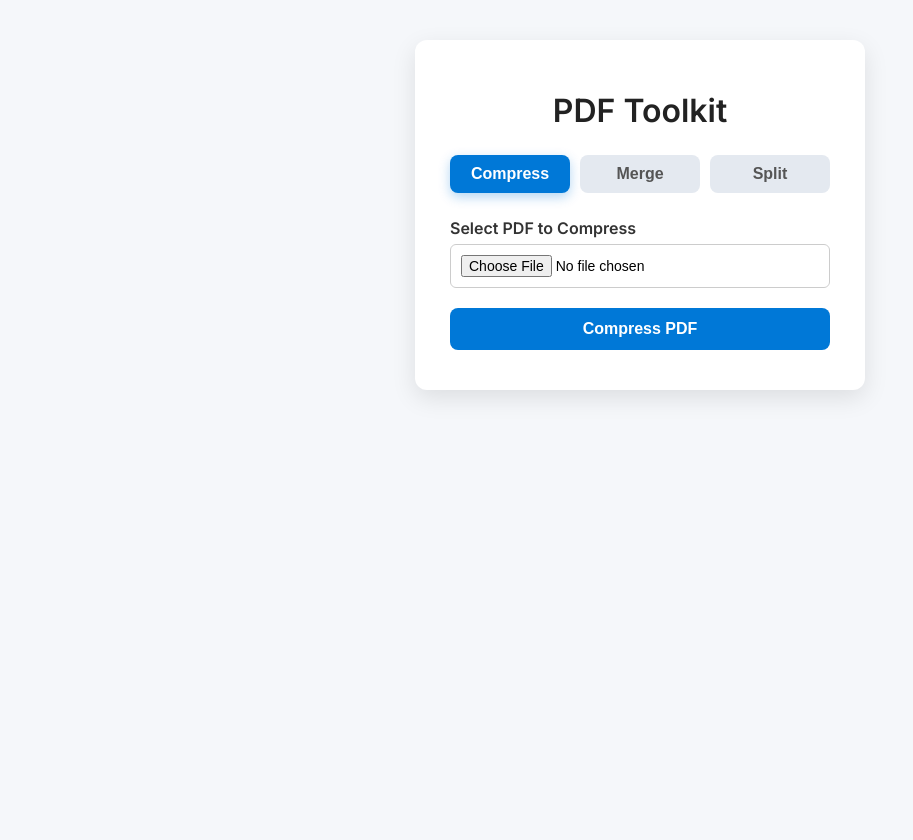
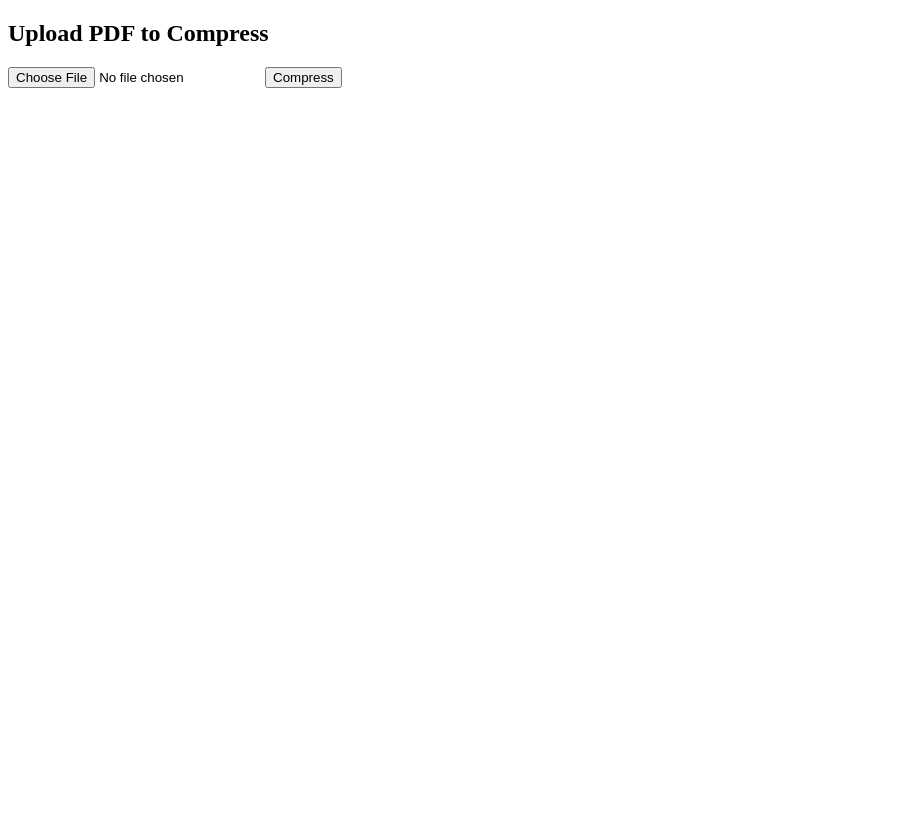
Before and after one commit to theepan7/pdf-compressor, a Flask app: page / in a window 1280 px wide. Shown: the whole page, without its empty margins (0-913 px from the left). After the commit the page ends 88 px from the top, so only its background shows below. Run offline with Flask 3, Linux system fonts and the light colour scheme; some libraries are stand-ins or nearby versions.

Commit message:
Update index.html

```diff
--- a/templates/index.html
+++ b/templates/index.html
@@ -1,179 +1,11 @@
 <!DOCTYPE html>
-<html lang="en">
-<head>
-<meta charset="UTF-8" />
-<meta name="viewport" content="width=device-width, initial-scale=1" />
-<title>PDF Toolkit</title>
-<style>
-  @import url('https://fonts.googleapis.com/css2?family=Inter:wght@400;600&display=swap');
-
-  body {
-    font-family: 'Inter', sans-serif;
-    background: #f5f7fa;
-    margin: 0;
-    padding: 0;
-    min-height: 100vh;
-    display: flex;
-    justify-content: center;
-    align-items: flex-start;
-    padding-top: 40px;
-  }
-
-  .container {
-    background: #fff;
-    box-shadow: 0 8px 24px rgba(0,0,0,0.1);
-    border-radius: 12px;
-    width: 380px;
-    padding: 30px 35px 40px;
-  }
-
-  h1 {
-    margin-bottom: 25px;
-    font-weight: 600;
-    color: #222;
-    text-align: center;
-  }
-
-  .tabs {
-    display: flex;
-    gap: 10px;
-    margin-bottom: 25px;
-  }
-
-  .tab-btn {
-    flex: 1;
-    background: #e4e9f0;
-    border: none;
-    border-radius: 8px;
-    padding: 10px 0;
-    cursor: pointer;
-    font-weight: 600;
-    color: #555;
-    transition: background-color 0.3s, color 0.3s;
-  }
-
-  .tab-btn.active {
-    background: #0078d7;
-    color: white;
-    box-shadow: 0 4px 12px rgba(0,120,215,0.3);
-  }
-
-  form {
-    display: flex;
-    flex-direction: column;
-  }
-
-  input[type="file"], input[type="number"] {
-    padding: 10px;
-    font-size: 14px;
-    border-radius: 6px;
-    border: 1px solid #ccc;
-    margin-bottom: 20px;
-    transition: border-color 0.3s;
-  }
-
-  input[type="file"]:focus, input[type="number"]:focus {
-    border-color: #0078d7;
-    outline: none;
-  }
-
-  label {
-    font-weight: 600;
-    margin-bottom: 6px;
-    color: #333;
-  }
-
-  button {
-    background-color: #0078d7;
-    color: white;
-    border: none;
-    padding: 12px 0;
-    font-size: 16px;
-    border-radius: 8px;
-    cursor: pointer;
-    font-weight: 600;
-    transition: background-color 0.3s;
-  }
-
-  button:hover {
-    background-color: #005ea3;
-  }
-
-  /* Hide all sections by default */
-  .section {
-    display: none;
-    animation: fadeIn 0.4s ease forwards;
-  }
-
-  /* Show active section */
-  .section.active {
-    display: block;
-  }
-
-  @keyframes fadeIn {
-    from {opacity: 0; transform: translateY(10px);}
-    to {opacity: 1; transform: translateY(0);}
-  }
-
-  /* Responsive */
-  @media (max-width: 420px) {
-    .container {
-      width: 90vw;
-      padding: 20px;
-    }
-  }
-</style>
-</head>
+<html>
+<head><title>Compress PDF</title></head>
 <body>
-<div class="container">
-  <h1>PDF Toolkit</h1>
-
-  <div class="tabs">
-    <button class="tab-btn active" onclick="showSection('compress')">Compress</button>
-    <button class="tab-btn" onclick="showSection('merge')">Merge</button>
-    <button class="tab-btn" onclick="showSection('split')">Split</button>
-  </div>
-
-  <div id="compress" class="section active">
-    <form method="post" action="/compress" enctype="multipart/form-data">
-      <label for="compressFile">Select PDF to Compress</label>
-      <input type="file" id="compressFile" name="file" accept=".pdf" required />
-      <button type="submit">Compress PDF</button>
-    </form>
-  </div>
-
-  <div id="merge" class="section">
-    <form method="post" action="/merge" enctype="multipart/form-data">
-      <label for="mergeFiles">Select PDFs to Merge</label>
-      <input type="file" id="mergeFiles" name="files" multiple accept=".pdf" required />
-      <button type="submit">Merge PDFs</button>
-    </form>
-  </div>
-
-  <div id="split" class="section">
-    <form method="post" action="/split" enctype="multipart/form-data">
-      <label for="splitFile">Select PDF to Split</label>
-      <input type="file" id="splitFile" name="file" accept=".pdf" required />
-      <label for="startPage">From page:</label>
-      <input type="number" id="startPage" name="start" min="1" required />
-      <label for="endPage">To page:</label>
-      <input type="number" id="endPage" name="end" min="1" required />
-      <button type="submit">Split PDF</button>
-    </form>
-  </div>
-</div>
-
-<script>
-  function showSection(id) {
-    // Hide all sections
-    document.querySelectorAll('.section').forEach(sec => sec.classList.remove('active'));
-    // Remove active from all buttons
-    document.querySelectorAll('.tab-btn').forEach(btn => btn.classList.remove('active'));
-    // Show current section
-    document.getElementById(id).classList.add('active');
-    // Set active button
-    event.currentTarget.classList.add('active');
-  }
-</script>
+  <h2>Upload PDF to Compress</h2>
+  <form action="/compress" method="POST" enctype="multipart/form-data">
+    <input type="file" name="file" required>
+    <button type="submit">Compress</button>
+  </form>
 </body>
 </html>
```
